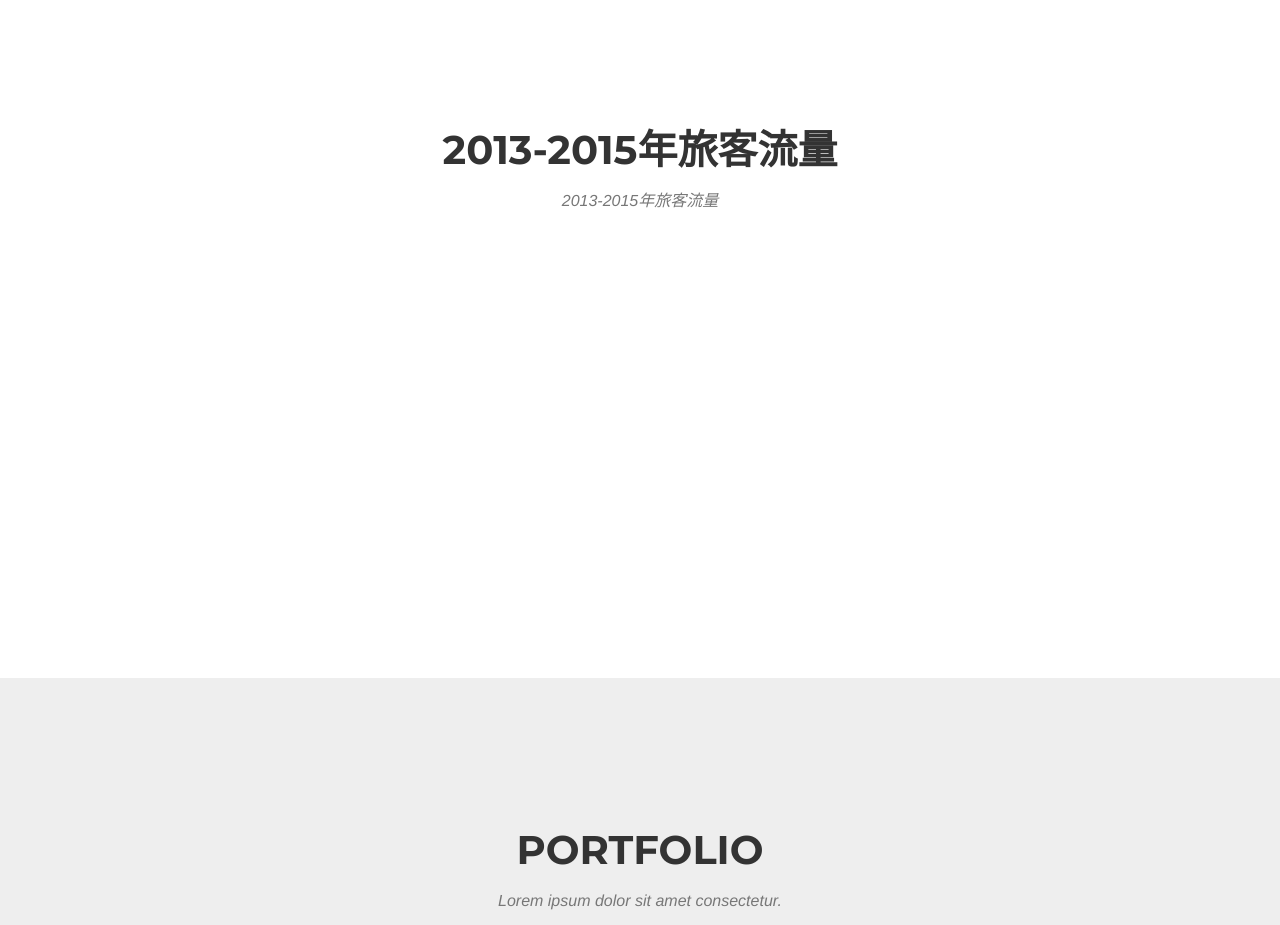
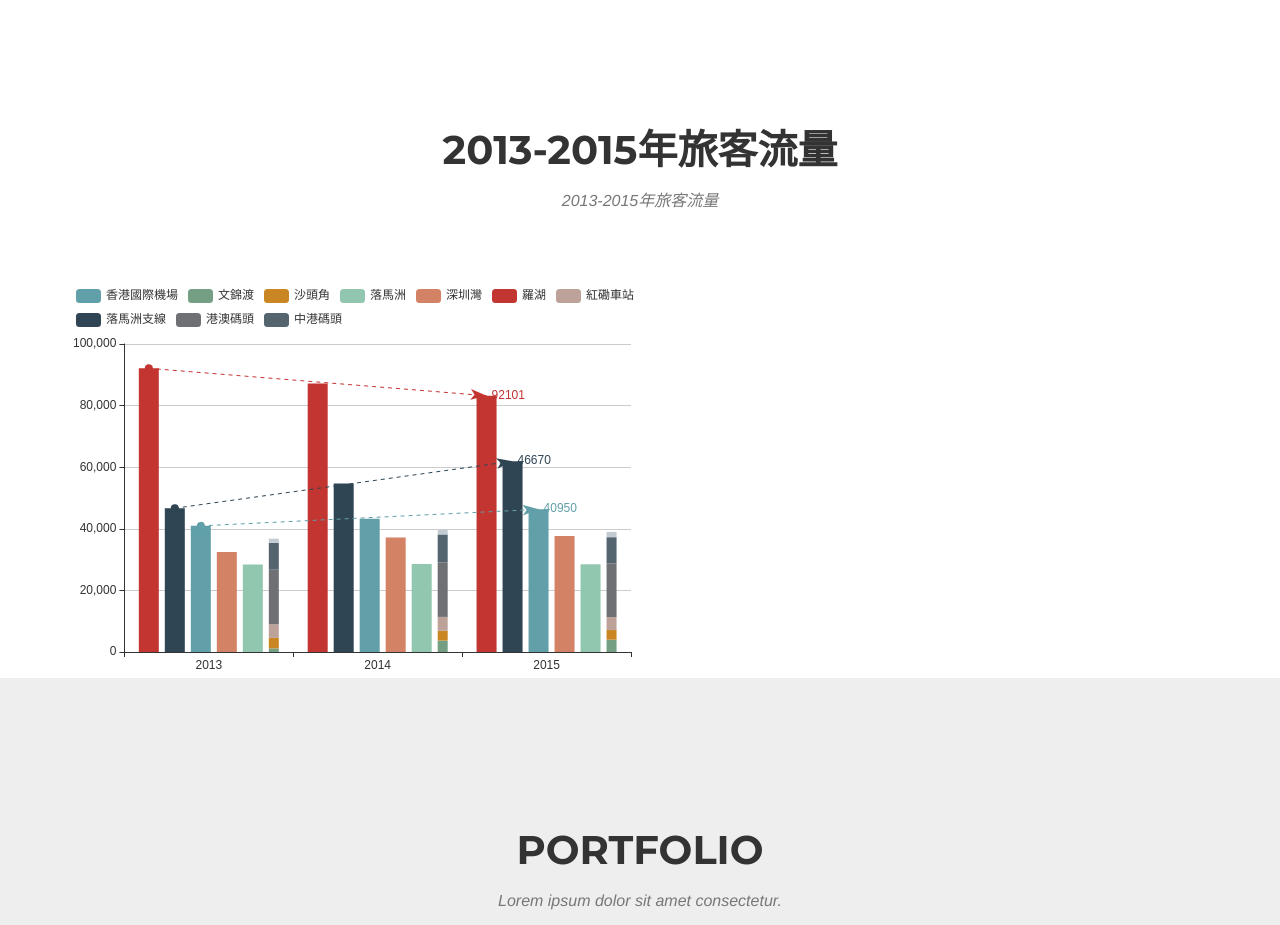
Before and after one commit to ianmaksh/homework5, a website: page index.html in a window 1280 px wide. Shown: the part 780-1705 px from the top of the page. Drawn offline with nearby package versions, Linux system fonts and the light colour scheme; a web font is replaced by a local one.

Commit message:
Update index.html

```diff
--- a/index.html
+++ b/index.html
@@ -88,6 +88,7 @@
                     <h2 class="section-heading">2013-2015年旅客流量</h2>
                     <h3 class="section-subheading text-muted">2013-2015年旅客流量</h3>
                 </div>
+
                     <div id="main" style="width: 600px;height:400px;"></div>
                     <script type="text/javascript">
                             // 基于准备好的dom，初始化echarts实例
@@ -225,8 +226,8 @@
         },
         ]
 };
-
-                     </script>
+myChart.setOption(option);
+    </script>
                </div>
         </div>
     </section>
```
